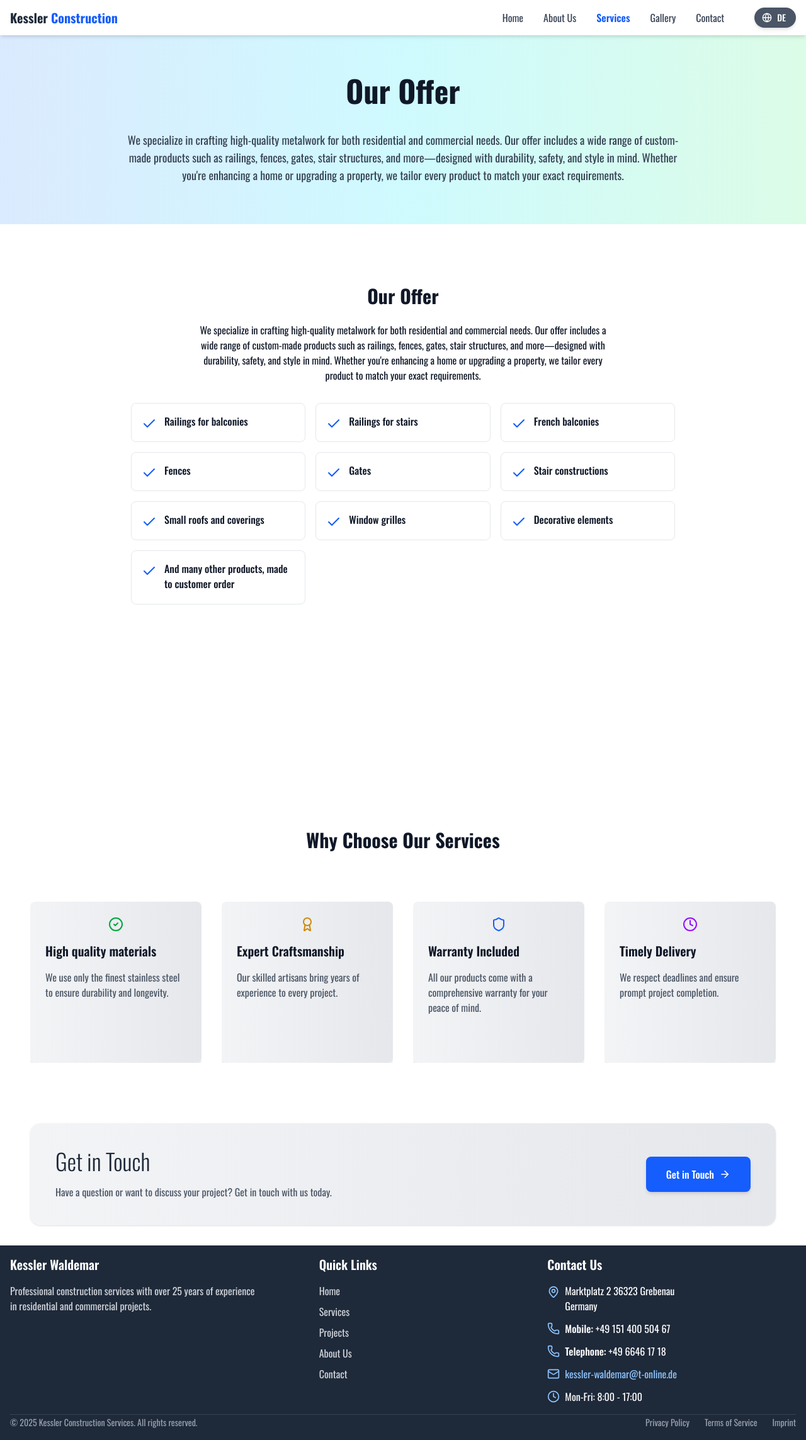
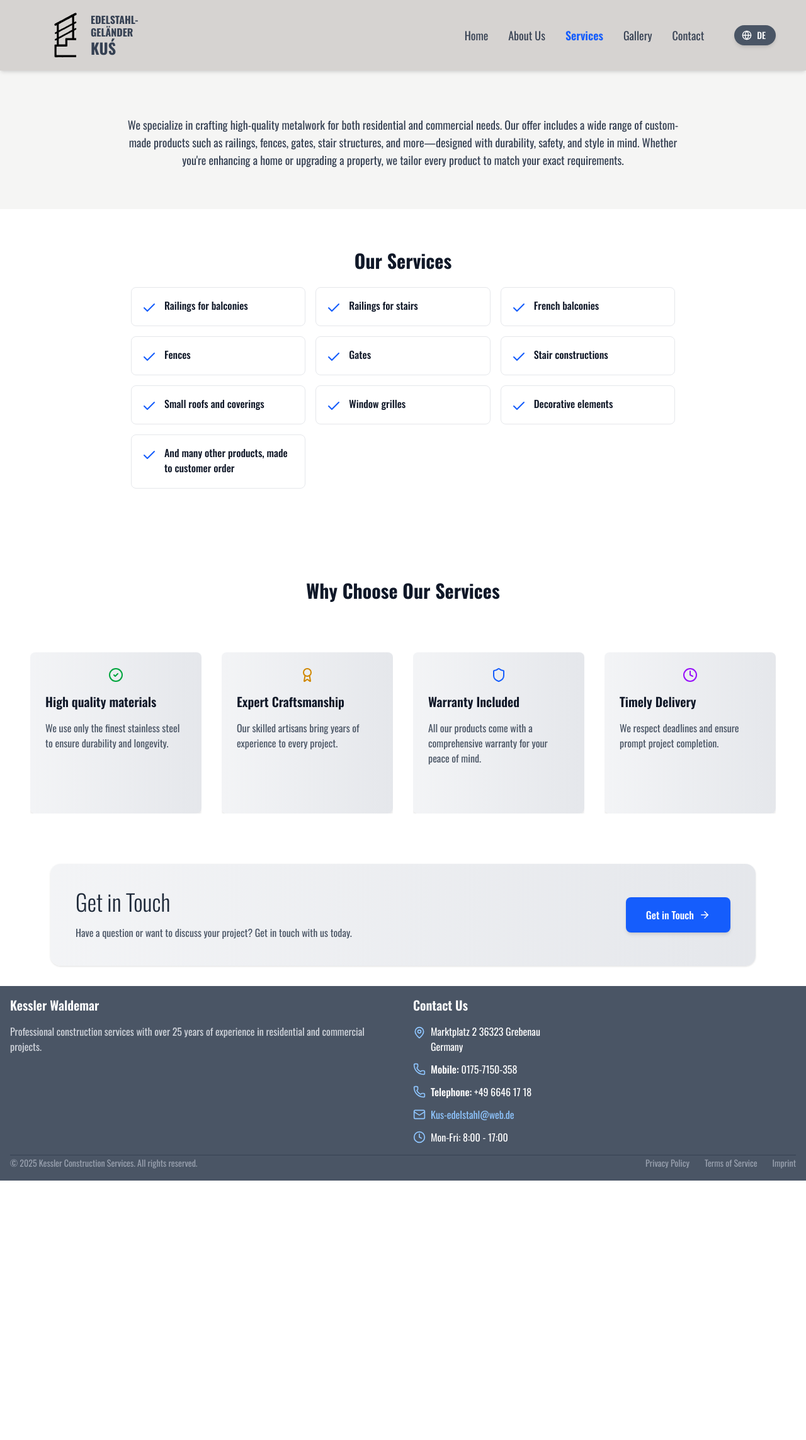
Before and after one commit to Xtiannn07/Edelstahl-Gel-nder-Ku-, a React (Vite) app: page /services in a window 1280 px wide. Shown: the whole page at 63% size. After the commit the page ends 1875 px from the top, so only its background shows below. Built offline with nearby package versions, Linux system fonts and the light colour scheme.

Commit message:
Fixed Navbar and Logo

```diff
--- a/src/components/Footer.jsx
+++ b/src/components/Footer.jsx
@@ -8,10 +8,10 @@ export default function Footer() {
   const currentYear = new Date().getFullYear();
 
   return (
-    <footer className="w-full bg-gray-800 py-4 text-white">
+    <footer className="masked-top w-full bg-gray-600 py-4 text-white relative">
       <div className="container mx-auto px-4">
         {/* Main Footer Content */}
-        <div className="grid grid-cols-1 md:grid-cols-2 lg:grid-cols-3 gap-8">
+        <div className="grid grid-cols-1 md:grid-cols-2 gap-8">
           {/* Company Info */}
           <div>
             <h3 className="text-xl font-semibold mb-4">{footer.name}</h3>
@@ -19,37 +19,6 @@ export default function Footer() {
 
           </div>
 
-          {/* Quick Links */}
-          <div className='ml-16'>
-            <h3 className="text-xl font-semibold mb-4">{footer.quickLinks || "Quick Links"}</h3>
-            <ul className="space-y-2">
-              <li>
-                <a href="/" className="text-gray-300 hover:text-white transition-colors">
-                  {footer.home || "Home"}
-                </a>
-              </li>
-              <li>
-                <a href="/services" className="text-gray-300 hover:text-white transition-colors">
-                  {footer.services || "Services"}
-                </a>
-              </li>
-              <li>
-                <a href="/projects" className="text-gray-300 hover:text-white transition-colors">
-                  {footer.projects || "Projects"}
-                </a>
-              </li>
-              <li>
-                <a href="/about" className="text-gray-300 hover:text-white transition-colors">
-                  {footer.about || "About Us"}
-                </a>
-              </li>
-              <li>
-                <a href="/contact" className="text-gray-300 hover:text-white transition-colors">
-                  {footer.contact || "Contact"}
-                </a>
-              </li>
-            </ul>
-          </div>
 
 
           {/* Contact Information */}
@@ -66,7 +35,7 @@ export default function Footer() {
 
               <div className="flex items-center">
                 <Phone size={20} className="mr-2 flex-shrink-0 text-blue-300" />
-                <p><span className="font-medium">{footer.mobile}:</span> +49 151 400 504 67</p>
+                <p><span className="font-medium">{footer.mobile}:</span> 0175-7150-358</p>
               </div>
 
               <div className="flex items-center">
@@ -77,10 +46,10 @@ export default function Footer() {
               <div className="flex items-center">
                 <Mail size={20} className="mr-2 flex-shrink-0 text-blue-300" />
                 <a
-                  href="mailto:kessler-waldemar@t-online.de"
+                  href="mailto:Kus-edelstahl@web.de"
                   className="text-blue-300 hover:text-blue-100 transition-colors"
                 >
-                  kessler-waldemar@t-online.de
+                  Kus-edelstahl@web.de
                 </a>
               </div>
 
--- a/src/components/Navbar.jsx
+++ b/src/components/Navbar.jsx
@@ -1,4 +1,4 @@
-import { useState } from 'react';
+import { useState, useEffect } from 'react';
 import { NavLink } from 'react-router-dom';
 import { useSelector } from 'react-redux';
 import { motion, AnimatePresence } from 'framer-motion';
@@ -8,6 +8,7 @@ import LanguageSwitcher from './LanguageSwitcher';
 
 export default function Navbar() {
   const [isOpen, setIsOpen] = useState(false);
+  const [isScrolled, setIsScrolled] = useState(false);
   const translations = useSelector(selectTranslations);
   const { navigation } = translations;
 
@@ -17,21 +18,105 @@ export default function Navbar() {
   // Close mobile menu when a link is clicked
   const closeMenu = () => setIsOpen(false);
 
+  // Handle scroll event
+  useEffect(() => {
+    const handleScroll = () => {
+      const scrollPosition = window.scrollY;
+      const windowHeight = window.innerHeight;
+      // Check if scrolled past 25% of the viewport height
+      setIsScrolled(scrollPosition > windowHeight * 0.25);
+    };
+
+    // Add scroll event listener
+    window.addEventListener('scroll', handleScroll);
+
+    // Initial check
+    handleScroll();
+
+    // Clean up event listener on unmount
+    return () => {
+      window.removeEventListener('scroll', handleScroll);
+    };
+  }, []);
+
   // Active link styles
   const activeStyle = "text-blue-600 font-semibold";
   const inactiveStyle = "text-gray-700 hover:text-blue-600 transition-colors";
 
   return (
-    <nav className="bg-white shadow-md py-3 sticky top-0 z-40">
-      <div className="container mx-auto px-4">
+    <motion.nav
+      className="bg-stone-300 shadow-md sticky top-0 z-40"
+      animate={{
+        paddingTop: isScrolled ? '0.25rem' : '0.5rem',
+        paddingBottom: isScrolled ? '0.25rem' : '0.5rem'
+      }}
+      transition={{ duration: 0.3 }}
+    >
+      <div className="container mx-auto px-2 pr-10 md:px-12">
         <div className="flex justify-between items-center">
         {/* Logo/Brand */}
-          <NavLink to="/" className="text-xl font-bold text-gray-800">
-            Kessler <span className="text-blue-600">Construction</span>
+        <NavLink to="/" className="flex items-center overflow-hidden">
+        <div className="container mx-auto px-4 py-2">
+          <a href="/" className="flex items-center">
+            <motion.div
+              className="flex items-center justify-center"
+              animate={{
+                height: isScrolled ? '3.5rem' : '5rem',
+                width: isScrolled ? '3.5rem' : '5rem'
+              }}
+              transition={{ duration: 0.3 }}
+            >
+              {/* SVG recreation of the logo in the image */}
+              <img
+              src="/icon.svg"
+              alt="Kessler Logo"
+              className="h-full w-full object-contain"
+            />
+            </motion.div>
+
+            <div className="flex flex-col">
+              <motion.div
+                animate={{
+                  fontSize: isScrolled ? '0.5rem' : '1rem'
+                }}
+                transition={{ duration: 0.3 }}
+                className="font-bold text-gray-700 leading-tight"
+              >
+                EDELSTAHL-
+              </motion.div>
+              <motion.div
+                animate={{
+                  fontSize: isScrolled ? '0.5rem' : '1rem'
+                }}
+                transition={{ duration: 0.3 }}
+                className="font-bold text-gray-700 leading-tight"
+              >
+                GELÄNDER
+              </motion.div>
+              <motion.div
+                animate={{
+                  fontSize: isScrolled ? '0.75rem' : '1.5rem'
+                }}
+                transition={{ duration: 0.3 }}
+                className="font-bold text-gray-700 leading-tight"
+              >
+                KUŚ
+              </motion.div>
+            </div>
+          </a>
+        </div>
         </NavLink>
+
 
           {/* Desktop Navigation */}
           <div className="hidden md:flex items-center space-x-8">
+            <motion.div
+              className="flex items-center space-x-8"
+              animate={{
+                fontSize: isScrolled ? '1rem' : '1.125rem'
+              }}
+              transition={{ duration: 0.3 }}
+            >
               <NavLink
                 to="/"
                 className={({ isActive }) => isActive ? activeStyle : inactiveStyle}
@@ -63,6 +148,7 @@ export default function Navbar() {
               >
                 {navigation.contact}
               </NavLink>
+            </motion.div>
 
             {/* Language Switcher in Navbar */}
             <div className="ml-4">
@@ -141,6 +227,6 @@ export default function Navbar() {
           )}
         </AnimatePresence>
       </div>
-    </nav>
+    </motion.nav>
   );
 }
--- a/src/components/Services.jsx
+++ b/src/components/Services.jsx
@@ -9,7 +9,7 @@ export default function Services() {
   const { services } = translations;
 
   return (
-    <div className="min-h-screen">
+    <div className="relative">
       <motion.div
         initial={{ opacity: 0 }}
         animate={{ opacity: 1 }}
@@ -20,10 +20,9 @@ export default function Services() {
           <section className="max-w-4xl mx-auto py-8 mb-16">
             <div className="container mx-auto px-4">
               <h2 className="text-3xl font-bold text-center mb-6">{services.title}</h2>
-              <p className="text-center mb-8 max-w-2xl mx-auto">{services.description}</p>
-
               <div className="grid grid-cols-1 md:grid-cols-3 gap-2 md:gap-4 max-w-4xl mx-auto">
                 {services.items.map((item, index) => (
+
                 <AnimatedSection key={index} animationType="slideRight">
                   <motion.div
                     className="flex items-start p-4 border border-gray-200 rounded-lg hover:shadow-md transition-shadow"
@@ -37,6 +36,7 @@ export default function Services() {
                     </div>
                   </motion.div>
                 </AnimatedSection>
+
                 ))}
               </div>
             </div>
--- a/src/pages/Contact.jsx
+++ b/src/pages/Contact.jsx
@@ -11,7 +11,7 @@ export default function Contact() {
   const { contact, footer } = translations;
 
   return (
-    <div className="min-h-screen">
+    <div className="min-h-screen max-w-7xl mx-auto">
       <motion.div
         initial={{ opacity: 0 }}
         animate={{ opacity: 1 }}
--- a/src/pages/GalleryPage.jsx
+++ b/src/pages/GalleryPage.jsx
@@ -101,7 +101,7 @@ export default function GalleryPage() {
               </div>
             </AnimatedSection>
            {/* Gallery Grid */}
-            <div className="container mx-auto px-4">
+            <div className="max-w-7xl container mx-auto px-4">
               <div className="grid grid-cols-1 sm:grid-cols-2 lg:grid-cols-3 gap-6">
                 <AnimatePresence>
                   {filteredImages.map(image => (
--- a/src/pages/ServicesPage.jsx
+++ b/src/pages/ServicesPage.jsx
@@ -53,9 +53,8 @@ export default function ServicesPage() {
       >
         {/* Hero Section */}
         <AnimatedSection animationType="fadeIn">
-          <div className="bg-gradient-to-r from-blue-100 via-cyan-100 to-green-100 max-w-full">
+          <div className="bg-stone-100 max-w-full">
             <div className="container mx-auto px-4 py-4 md:py-16 ">
-              <h1 className="text-4xl md:text-5xl font-bold text-center mb-2 md:mb-8">{translations.services.title}</h1>
               <div className="max-w-4xl mx-auto pt-2">
                 <p className="text-sm md:text-lg text-gray-700 text-center">
                   {translations.services.description}
@@ -67,14 +66,14 @@ export default function ServicesPage() {
 
           {/* Services Section */}
           <AnimatedSection>
-            <div className="py-16">
+            <div className="py-8">
               <Services />
             </div>
           </AnimatedSection>
 
 
         {/* Benefits Section */}
-        <section className="py-8">
+        <section className="py-4">
           <div className="container max-w-7xl mx-auto px-4">
             <AnimatedSection animationType="fadeUp">
               <h2 className="text-3xl font-bold text-center mb-12">Why Choose Our Services</h2>
@@ -112,7 +111,7 @@ export default function ServicesPage() {
         {/* Call to Action */}
         <AnimatedSection>
           <section className="p-8">
-            <div className="container mx-auto px-4 max-w-7xl">
+            <div className="container mx-auto px-4 max-w-6xl">
               <div className="bg-gradient-to-r from-gray-100 to-gray-200 rounded-2xl p-10 shadow-sm">
                 <div className="flex flex-col md:flex-row items-center justify-between gap-8">
                   <div className="text-left max-w-xl">
--- a/src/redux/slices/languageSlice.js
+++ b/src/redux/slices/languageSlice.js
@@ -15,7 +15,7 @@ const translations = {
       email: 'E-mail'
     },
     services: {
-      title: 'Our Offer',
+      title: 'Our Services',
       description: "We specialize in crafting high-quality metalwork for both residential and commercial needs. Our offer includes a wide range of custom-made products such as railings, fences, gates, stair structures, and more—designed with durability, safety, and style in mind. Whether you're enhancing a home or upgrading a property, we tailor every product to match your exact requirements.",
       items: [
         'Railings for balconies',
@@ -89,7 +89,7 @@ const translations = {
       email: 'E-Mail'
     },
     services: {
-      title: 'Unser Angebot',
+      title: 'Unsere Leistungen',
       description: " Wir sind auf die Herstellung hochwertiger Metallarbeiten für private und gewerbliche Zwecke spezialisiert. Unser Angebot umfasst eine breite Palette maßgeschneiderter Produkte wie Geländer, Zäune, Tore, Treppenkonstruktionen und mehr - entworfen mit Blick auf Langlebigkeit, Sicherheit und Stil. Egal, ob Sie ein Zuhause aufwerten oder eine Immobilie modernisieren möchten, wir passen jedes Produkt an Ihre genauen Anforderungen an.",
       items: [
         'Geländer für Balkone',
```
Also changed, not shown: src/pages/Home.jsx (+7 -3 lines), public/Logo.svg (added). Lines whose indentation alone changed are shown as unchanged.
